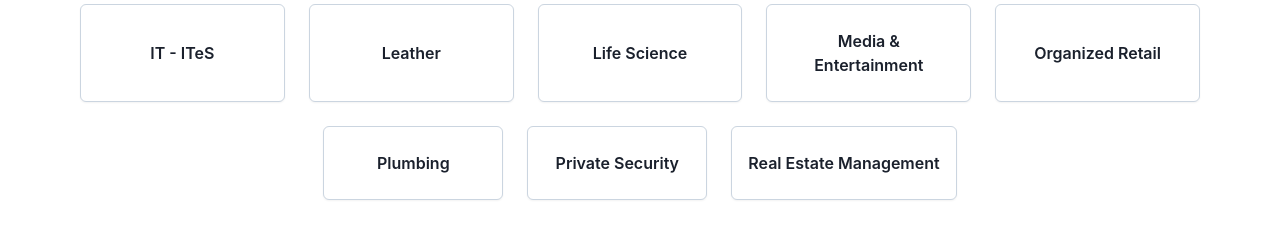
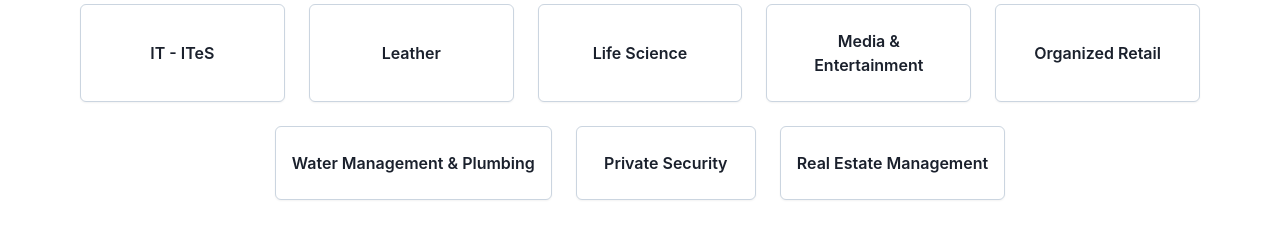
Before and after one commit to Nishant0707/twilight, a React (Vite) app in the folder frontend/: page /assess in a window 1280 px wide. Shown: the part 1360-1610 px from the top of the page. Built offline with nearby package versions, Linux system fonts and the light colour scheme; no server answers.

Commit message:
Update AssSelect.jsx

```diff
--- a/frontend/src/components/Assess/AssSelect.jsx
+++ b/frontend/src/components/Assess/AssSelect.jsx
@@ -75,7 +75,7 @@ const AssSelect = () => {
     desc: 'Organized retail drives modern consumer experiences worldwide. This assessment focuses on customer service, sales, and management techniques. Candidates are tested on product handling, inventory, and merchandising strategies. Emphasis includes digital payment systems and e-commerce practices. This prepares individuals for careers in mall retail, franchises, and store management.'
   },
   {
-    title: 'Plumbing',
+    title: 'Water Management & Plumbing',
     desc: 'The plumbing sector ensures water management and sanitation infrastructure. Assessments evaluate practical skills in pipe installation, repair, and maintenance. Candidates are tested on safety, material use, and blueprint reading. The sector emphasizes both manual and machine-assisted operations. Careers here support housing, industrial, and public infrastructure projects.'
   },
   {
```
